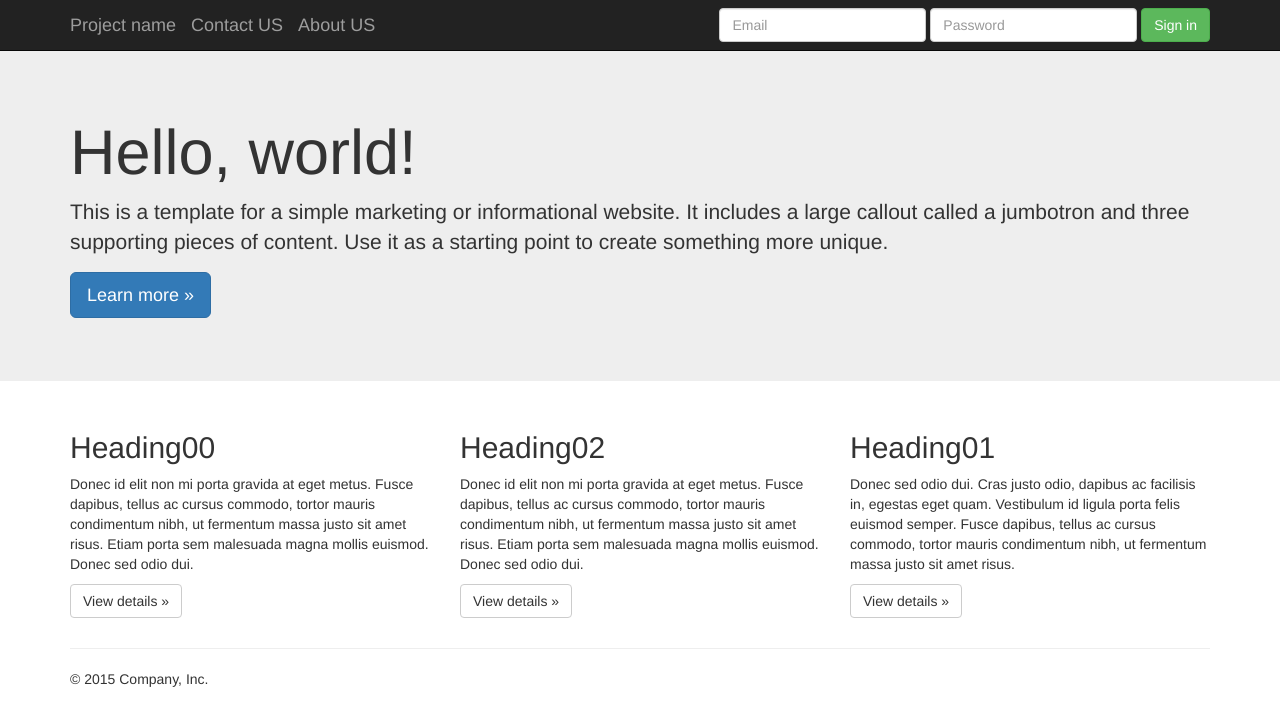
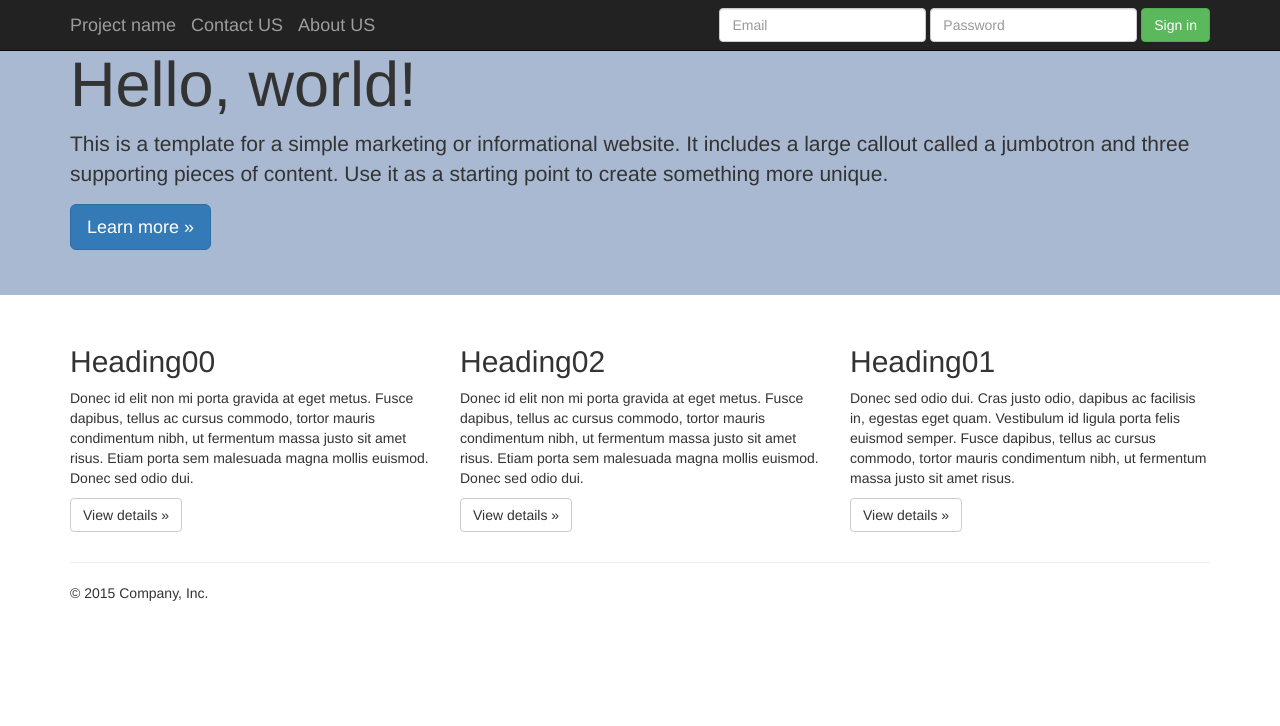
Before and after one commit to sznote/udjango, a Django app: page / in a window 1280 px wide. Shown: the top 726 px of the page. Run offline with Django 3.2, Linux system fonts and the light colour scheme; some libraries are stand-ins or nearby versions.

Commit message:
frist time

```diff
--- a/src/templates/base.html
+++ b/src/templates/base.html
@@ -21,6 +21,9 @@
     {% include  'head_css.html' %}
     <!-- java script -->
     {% include 'javascript.html' %}
+
+    {% block style %}
+    {% endblock %}
 
   </head>
 
--- a/src/templates/home.html
+++ b/src/templates/home.html
@@ -1,4 +1,22 @@
 {% extends "base.html" %}
+
+{% block style %}
+<style>
+      body {
+        padding-top: 0px;
+        padding-bottom: 0px;
+     }
+
+    .jumbotron {
+    padding-top: 30px;
+    padding-bottom: 30px;
+    margin-bottom: 30px;
+    color: inherit;
+    background-color: rgba(47, 86, 144, 0.41);
+     }
+
+</style>
+{% endblock %}
 
 {% block jumbotron %}
 {{ block.super }}
```
